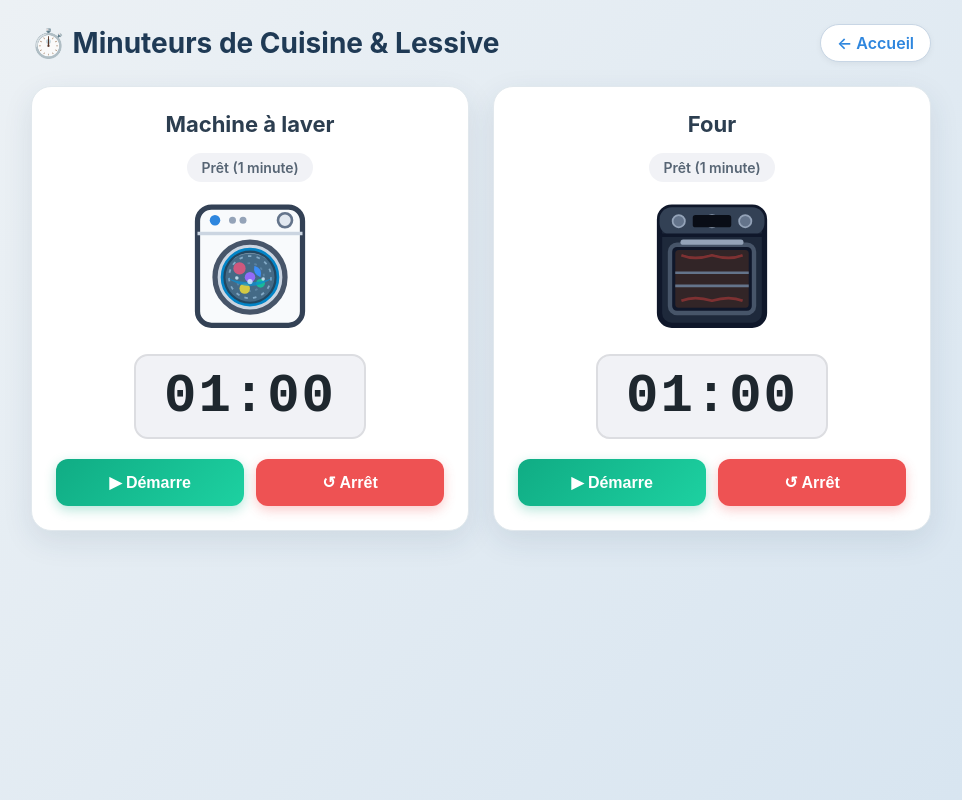
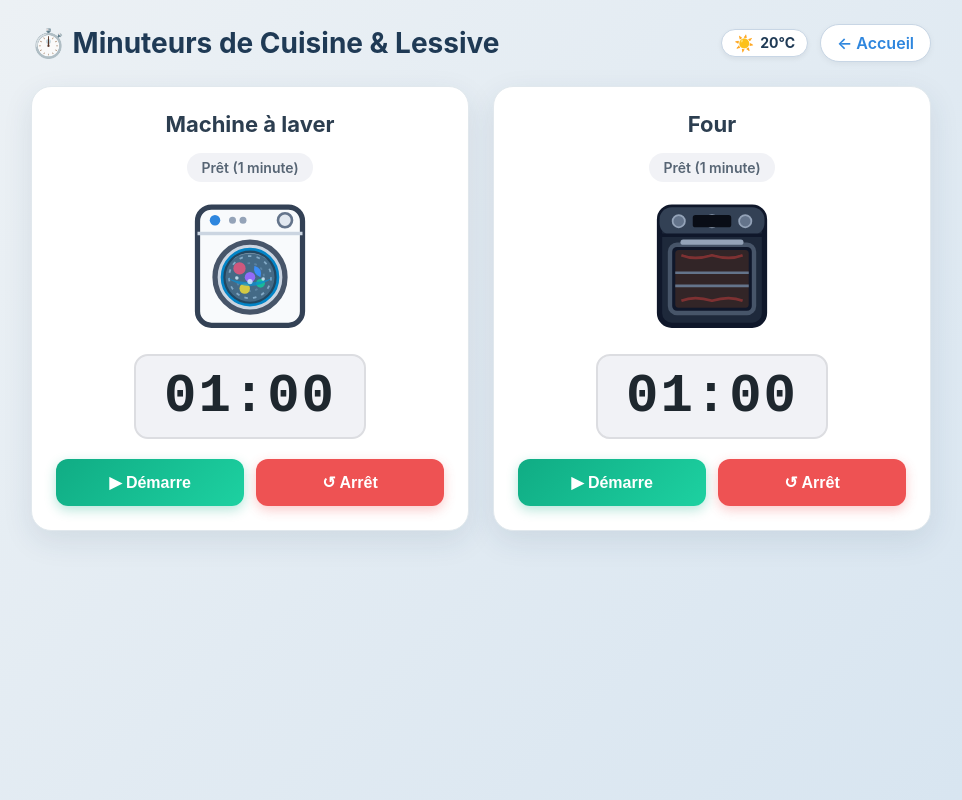
Before and after one commit to romainbrenguier/tabol, a Django app: page /timers/ in a window 1280 px wide. Shown: the whole page, without its empty margins (159-1121 px from the left). Run offline with Django 5.2, Linux system fonts and the light colour scheme.

Commit message:
Fix washing machine drum animation and SVG transform origin
- Correct keyframe syntax error `@keyframes spin Drum` to `@keyframes spinDrum`.
- Add `transform-box: view-box` and `transform-origin: 80px 95px` to `.drum-inner` so SVG drum contents rotate smoothly around the center point.
- Ensure page scrolling on `/timers/` by overriding body overflow/height styles.
- Add live weather forecast widget header using Open-Meteo API.

Co-authored-by: romainbrenguier <11854194+romainbrenguier@users.noreply.github.com>

```diff
--- a/chat/static/chat/style.css
+++ b/chat/static/chat/style.css
@@ -289,3 +289,22 @@ body {
     border-radius: 0 4px 4px 0;
     cursor: pointer;
 }
+
+.weather-widget {
+    display: inline-flex;
+    align-items: center;
+    gap: 6px;
+    padding: 5px 12px;
+    background: #ffffff;
+    border: 1px solid #c8d6e5;
+    border-radius: 20px;
+    box-shadow: 0 2px 5px rgba(0,0,0,0.06);
+    font-weight: bold;
+    color: #1f3a55;
+    font-size: 14px;
+    line-height: 1;
+}
+
+.weather-symbol {
+    font-size: 16px;
+}
--- a/chat/templates/chat/timers.html
+++ b/chat/templates/chat/timers.html
@@ -251,7 +251,13 @@
 
     <div class="header-bar">
         <h1>⏱️ Minuteurs de Cuisine & Lessive</h1>
-        <a href="{% url 'index' %}" class="back-link">← Accueil</a>
+        <div style="display: flex; align-items: center; gap: 12px;">
+            <div class="weather-widget" id="weather-widget" title="Météo du jour">
+                <span class="weather-symbol" id="weather-symbol">☀️</span>
+                <span class="weather-temp" id="weather-temp">20°C</span>
+            </div>
+            <a href="{% url 'index' %}" class="back-link">← Accueil</a>
+        </div>
     </div>
 
     <div class="timers-container">
@@ -447,6 +453,36 @@
         document.getElementById(`display-${id}`).textContent = formatTime(t.remaining);
     }
 
+    function getWeatherSymbol(code) {
+        if (code === 0) return '☀️';
+        if (code >= 1 && code <= 3) return '⛅';
+        if (code === 45 || code === 48) return '🌫️';
+        if ((code >= 51 && code <= 67) || (code >= 80 && code <= 82)) return '🌧️';
+        if (code >= 71 && code <= 77) return '❄️';
+        if (code >= 95) return '⛈️';
+        return '☀️';
+    }
+
+    function loadWeatherForecast() {
+        const symbolEl = document.getElementById('weather-symbol');
+        const tempEl = document.getElementById('weather-temp');
+        if (!symbolEl || !tempEl) return;
+
+        fetch('https://api.open-meteo.com/v1/forecast?latitude=48.8566&longitude=2.3522&current_weather=true')
+            .then(res => res.json())
+            .then(data => {
+                if (data && data.current_weather) {
+                    const temp = Math.round(data.current_weather.temperature);
+                    const code = data.current_weather.weathercode;
+                    symbolEl.textContent = getWeatherSymbol(code);
+                    tempEl.textContent = `${temp}°C`;
+                }
+            })
+            .catch(() => {});
+    }
+
+    document.addEventListener('DOMContentLoaded', loadWeatherForecast);
+
     function startTimer(id) {
         getAudioContext(); // Warm up Web Audio on user gesture
         const t = timers[id];
```
Also changed, not shown: chat/templates/chat/index.html (+33 -1 lines).
